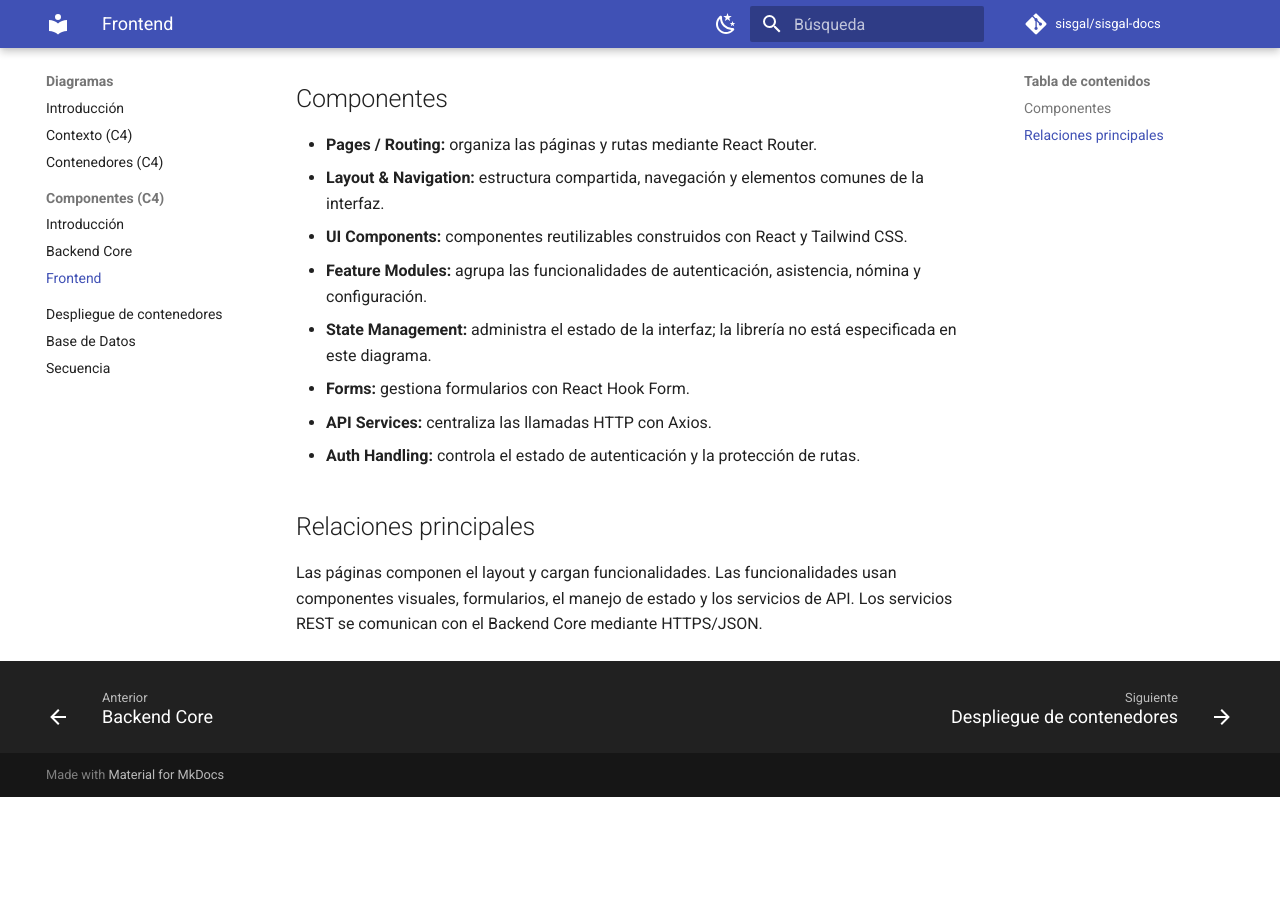
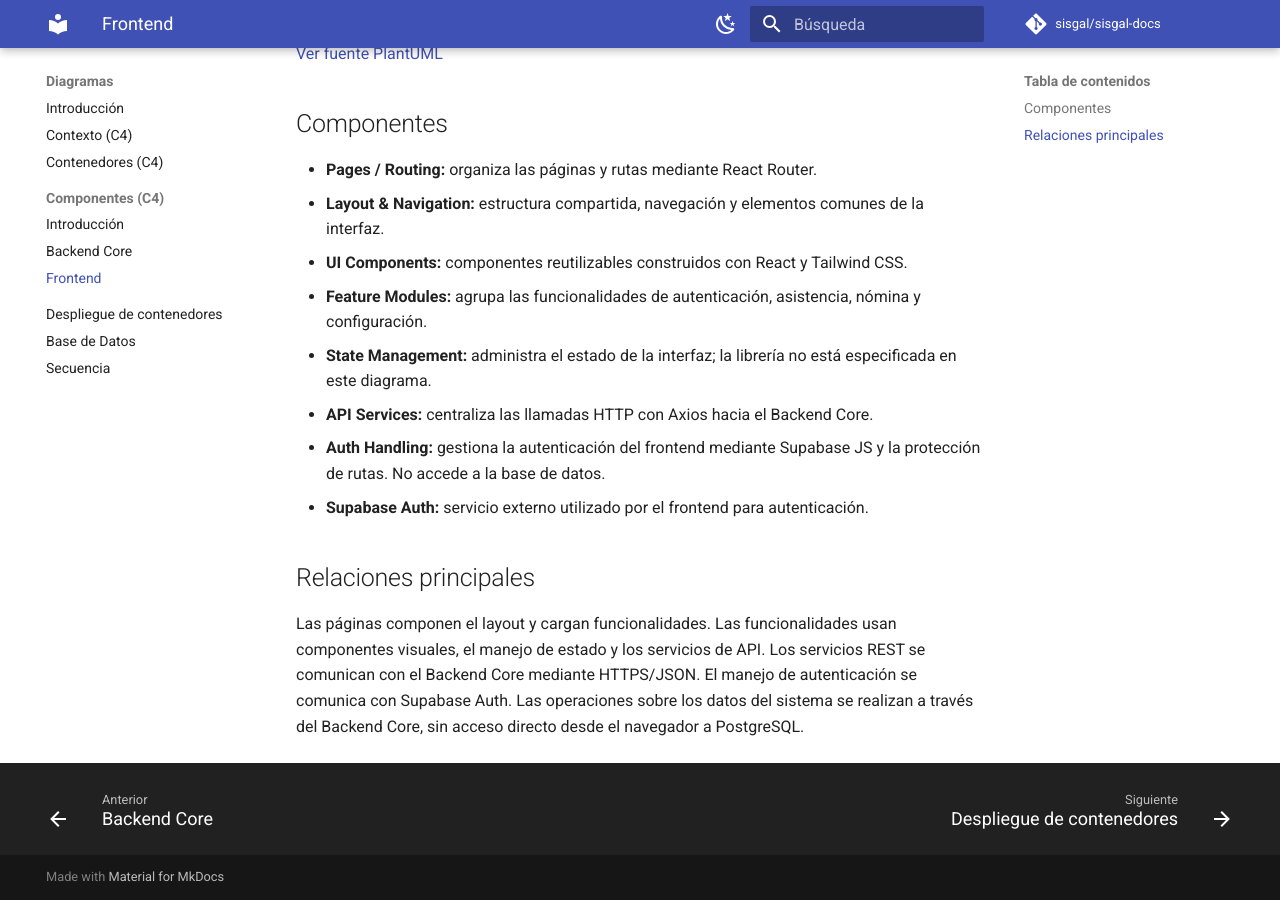
Before and after one commit to sisgal-platform/sisgal-docs, an MkDocs documentation site: the page built from docs/diagrams/components-frontend.md, in a window 1280 px wide and 900 px high, scrolled down 1259 px. Built offline with MkDocs 1.6.1 and Material for MkDocs 9.7.7, drawn with Linux system fonts in a browser that asks for light colours; comment, search, counter and statistics services are not loaded; before the commit the page ends 2056 px from its top, so only the background shows below that; some of the changed text lies outside the part shown.

Commit message:
docs: align frontend component diagram with confirmed stack

```diff
--- a/docs/diagrams/components-frontend.md
+++ b/docs/diagrams/components-frontend.md
@@ -1,6 +1,6 @@
 # Componentes del Frontend (C4, Nivel 3)
 
-El diagrama desglosa el frontend React en sus responsabilidades de navegación, presentación, funcionalidades y comunicación con la API. Refleja las tecnologías confirmadas: React Router, Tailwind CSS, Axios y React Hook Form.
+El diagrama desglosa el frontend React en sus responsabilidades de navegación, presentación, funcionalidades y comunicación con los servicios externos. Refleja el stack confirmado: React Router, Tailwind CSS, Axios y Supabase JS para autenticación. El frontend no consulta directamente la base de datos de SISGAL.
 
 ![Diagrama de componentes del Frontend](images/components-frontend.svg)
 
@@ -13,10 +13,10 @@ El diagrama desglosa el frontend React en sus responsabilidades de navegación,
 - **UI Components:** componentes reutilizables construidos con React y Tailwind CSS.
 - **Feature Modules:** agrupa las funcionalidades de autenticación, asistencia, nómina y configuración.
 - **State Management:** administra el estado de la interfaz; la librería no está especificada en este diagrama.
-- **Forms:** gestiona formularios con React Hook Form.
-- **API Services:** centraliza las llamadas HTTP con Axios.
-- **Auth Handling:** controla el estado de autenticación y la protección de rutas.
+- **API Services:** centraliza las llamadas HTTP con Axios hacia el Backend Core.
+- **Auth Handling:** gestiona la autenticación del frontend mediante Supabase JS y la protección de rutas. No accede a la base de datos.
+- **Supabase Auth:** servicio externo utilizado por el frontend para autenticación.
 
 ## Relaciones principales
 
-Las páginas componen el layout y cargan funcionalidades. Las funcionalidades usan componentes visuales, formularios, el manejo de estado y los servicios de API. Los servicios REST se comunican con el Backend Core mediante HTTPS/JSON.
+Las páginas componen el layout y cargan funcionalidades. Las funcionalidades usan componentes visuales, el manejo de estado y los servicios de API. Los servicios REST se comunican con el Backend Core mediante HTTPS/JSON. El manejo de autenticación se comunica con Supabase Auth. Las operaciones sobre los datos del sistema se realizan a través del Backend Core, sin acceso directo desde el navegador a PostgreSQL.
```
